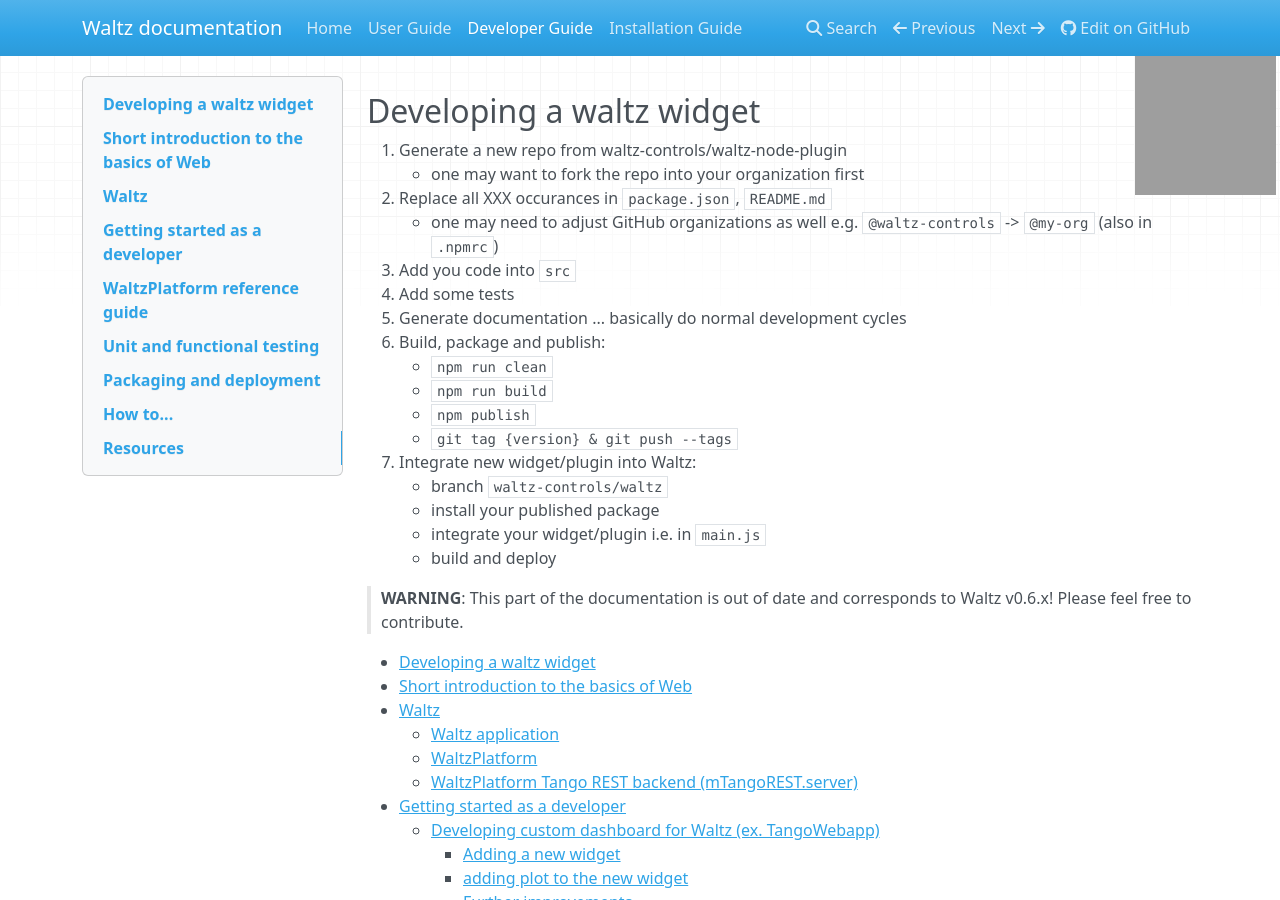
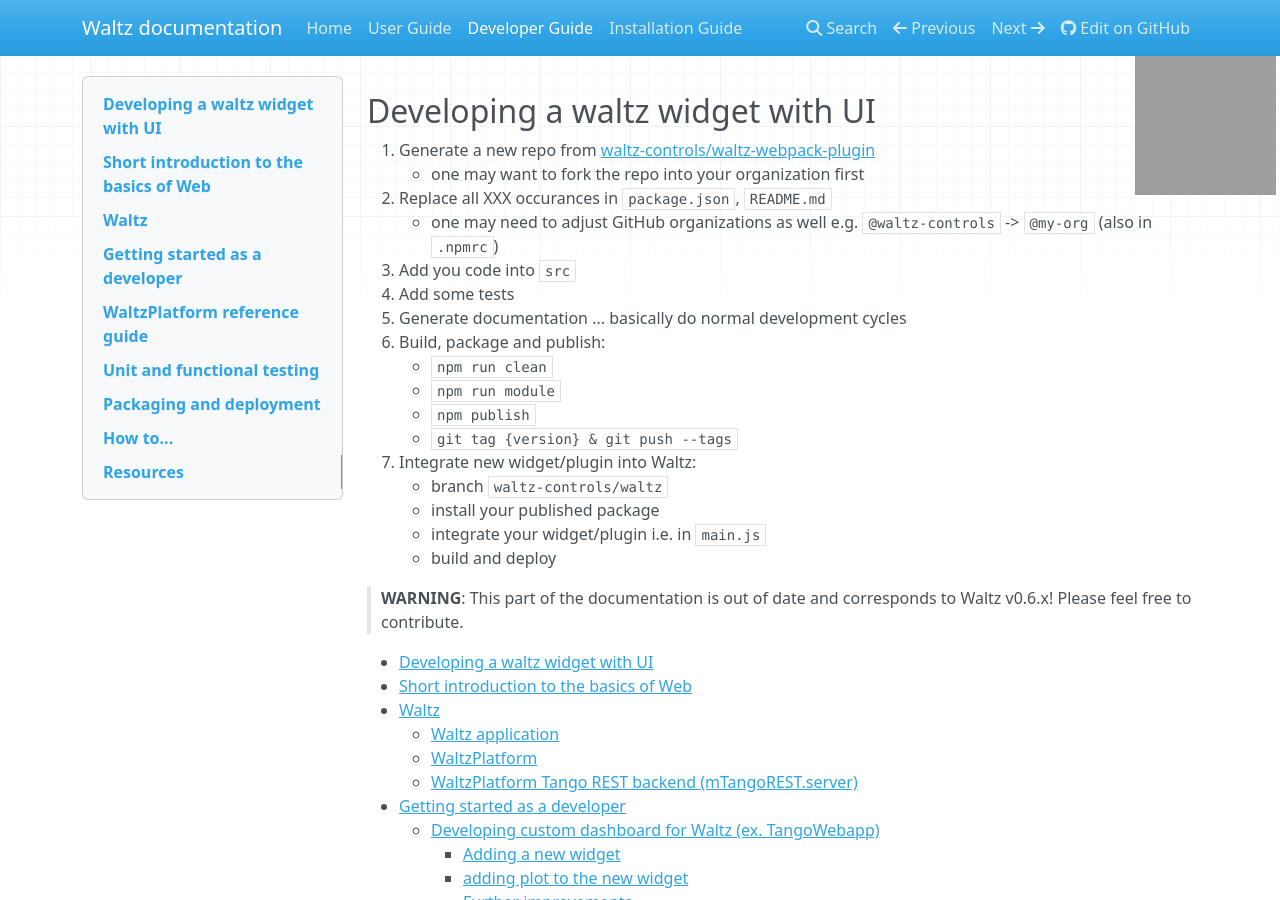
Before and after one commit to PhilLAL/waltz-docs, an MkDocs documentation site: the page built from docs/developer_guide.md, in a window 1280 px wide and 900 px high. Built offline with MkDocs 1.6.1, drawn with Linux system fonts in a browser that asks for light colours; nearby versions of some CDN libraries; grey boxes are pictures that could not be loaded.

Commit message:
Update developer_guide.md

```diff
--- a/docs/developer_guide.md
+++ b/docs/developer_guide.md
@@ -1,8 +1,8 @@
 <a href="https://github.com/tango-controls/waltz"><img width="149" height="149" src="https://github.blog/wp-content/uploads/2008/12/forkme_right_green_007200.png?resize=149%2C149" style="background-color: transparent; position: fixed; top: 30px; right: 0; border: 0;" alt="Fork me on GitHub" data-recalc-dims="1"></a>
 
-## Developing a waltz widget
+## Developing a waltz widget with UI
 
-1. Generate a new repo from waltz-controls/waltz-node-plugin
+1. Generate a new repo from [waltz-controls/waltz-webpack-plugin](//github.com/waltz-controls/waltz-webpack-plugin)
       - one may want to fork the repo into your organization first
 2. Replace all XXX occurances in `package.json`, `README.md`
       - one may need to adjust GitHub organizations as well e.g. `@waltz-controls` -> `@my-org` (also in `.npmrc`)
@@ -11,7 +11,7 @@
 5. Generate documentation ... basically do normal development cycles
 5. Build, package and publish:
       - `npm run clean`
-      - `npm run build`
+      - `npm run module`
       - `npm publish`
       - `git tag {version} & git push --tags`
 6. Integrate new widget/plugin into Waltz:
```
